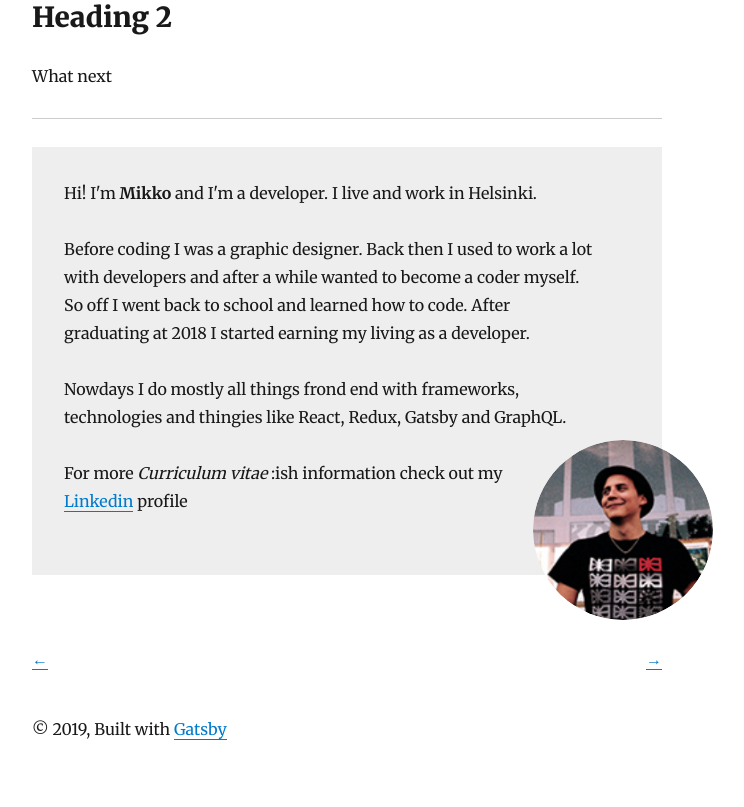
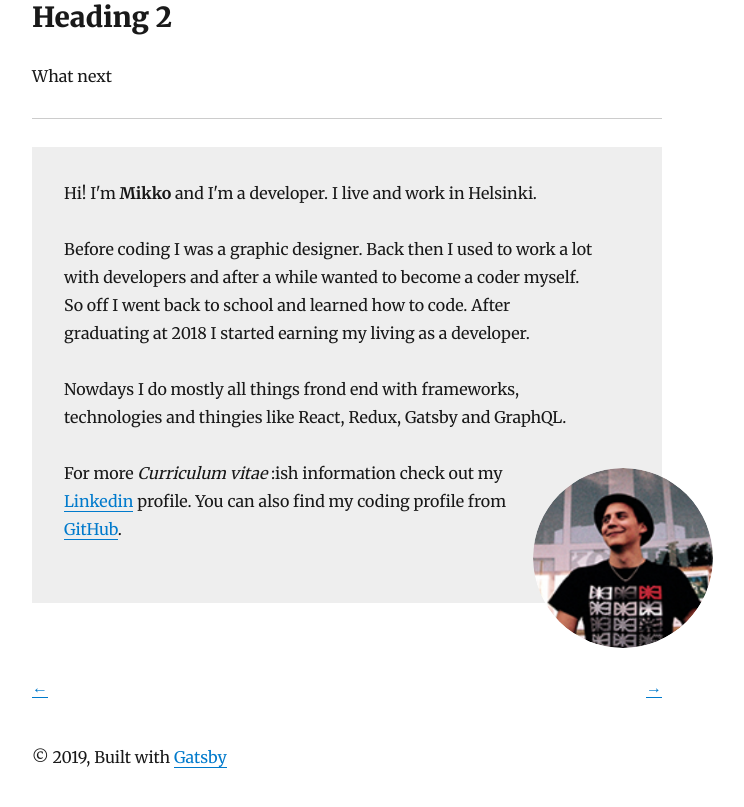
Before and after one commit to Mehto00/my-blog, a Gatsby site: page /learning-to-build-a-react-native-app-start-the-project/ in a window 1280 px wide. Shown: the part 674-1481 px from the top of the page, without its empty margins (293-1037 px from the left). Before the commit the page ends 1459 px from the top, so only its background shows below. Built offline with nearby package versions, Linux system fonts and the light colour scheme; Gatsby itself is replaced by a stand-in of ours; some packages are replaced by stand-ins of ours.

Commit message:
Added github link to bios

```diff
--- a/gatsby-config.js
+++ b/gatsby-config.js
@@ -8,6 +8,7 @@ module.exports = {
     social: {
       twitter: `MikkoMetso`,
       linkedin: `mikkometso`,
+      github: `Mehto00`,
     },
   },
   plugins: [
--- a/src/components/bio.js
+++ b/src/components/bio.js
@@ -27,6 +27,7 @@ const Bio = () => {
           social {
             twitter
             linkedin
+            github
           }
         }
       }
@@ -78,7 +79,7 @@ const Bio = () => {
         <span style={{display: "block", paddingRight: "5rem"}}>
         For more <em>Curriculum vitae</em> :ish information check out my{" "}
         <a href={`https://linkedin.com/in/${social.linkedin}`}>Linkedin</a>{" "}
-        profile
+        profile. You can also find my coding profile from <a href={`https://github.com/${social.github}`} target="_blank">GitHub</a>.
         </span>
       </p>
     </div>
--- a/src/components/bioFi.js
+++ b/src/components/bioFi.js
@@ -27,6 +27,7 @@ const BioFi = () => {
           social {
             twitter
             linkedin
+            github
           }
         }
       }
@@ -74,13 +75,13 @@ const BioFi = () => {
         <br />
         Tänä päivänä työskentelen Frond Endin parissa avainsanoina teknologiat
         kuten React, Redux, Gatsby and GraphQL.
-        {` `}
         <br />
         <br />
         <span style={{ display: "block", paddingRight: "5rem" }}>
           Tarkempia tietoja työurastani <em>Curriculum vitae</em> :n muodossa voit lukea {" "}
-          <a href={`https://linkedin.com/in/${social.linkedin}`}>Linkedin</a>{" "}
+          <a href={`https://linkedin.com/in/${social.linkedin}`} target="_blank">Linkedin</a>{" "}
           profiilistani.
+          <br />Koodipuolen jutut löytyvät puolestaan <a href={`https://github.com/${social.github}`} target="_blank">GitHubista</a>.
         </span>
       </p>
     </div>
```
